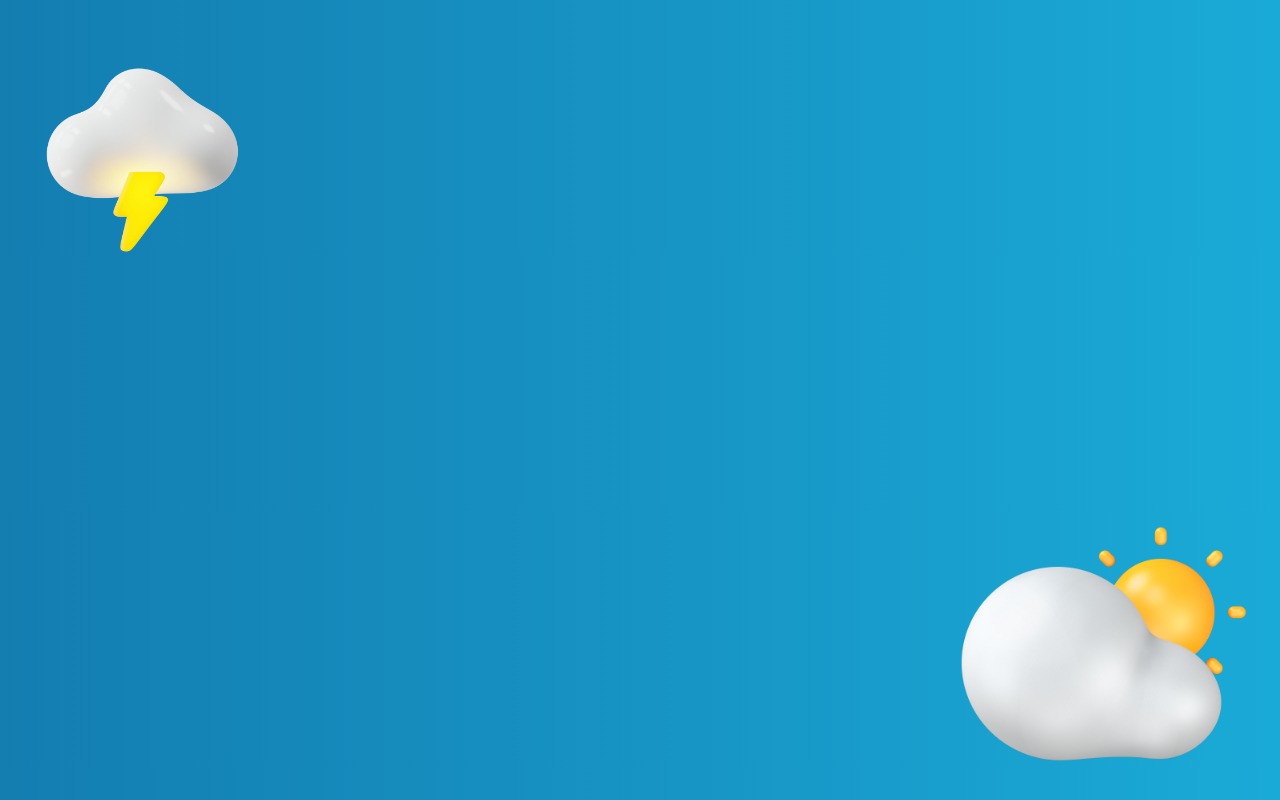
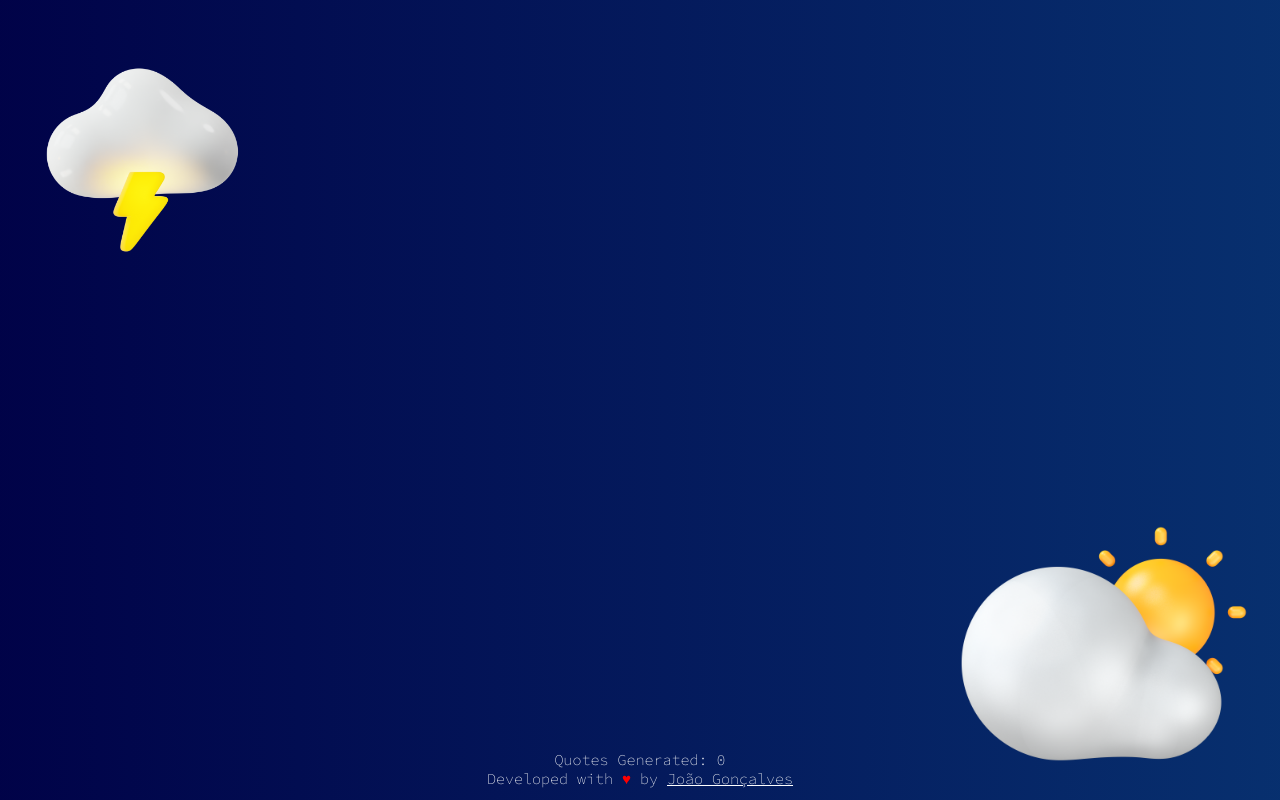
Before and after one commit to j-pcgoncalves/nextjs_quote_generator, a Next.js app: page / in a window 1280 px wide. Built offline with nearby package versions, Linux system fonts and the light colour scheme.

Commit message:
create a footer and install material UI

```diff
--- a/components/QuoteGenerator/QuoteGeneratorElements.tsx
+++ b/components/QuoteGenerator/QuoteGeneratorElements.tsx
@@ -35,3 +35,23 @@ export const BackgroundImage2 = styled(Image)`
     right: -120px;
     bottom: -10px;
 `;
+
+export const FooterCon = styled.div`
+    width: 100vw;
+    height: 50px;
+    text-align: center;
+    font-family: "Source Code Pro", monospace;
+    font-size: 15px;
+    position: absolute;
+    bottom: 0;
+    color: white;
+    z-index: 999999;
+`;
+
+export const FooterLink = styled(Link)`
+    color: white;
+`;
+
+export const RedSpan = styled.span`
+    color: red;
+`;
--- a/package.json
+++ b/package.json
@@ -9,6 +9,9 @@
     "lint": "next lint"
   },
   "dependencies": {
+    "@emotion/react": "^11.11.0",
+    "@emotion/styled": "^11.11.0",
+    "@mui/material": "^5.13.2",
     "@types/node": "20.2.3",
     "@types/react": "18.2.6",
     "@types/react-dom": "18.2.4",
--- a/pages/index.tsx
+++ b/pages/index.tsx
@@ -1,15 +1,25 @@
 import Head from 'next/head'
 import Image from 'next/image'
 import styles from '@/styles/Home.module.css'
+import React, { useState } from 'react'
 
 // Components
-import { BackgroundImage1, BackgroundImage2, GradientBackgroundCon } from '@/components/QuoteGenerator/QuoteGeneratorElements'
+import {
+  BackgroundImage1,
+  BackgroundImage2,
+  FooterCon,
+  FooterLink,
+  GradientBackgroundCon,
+  RedSpan
+} from '@/components/QuoteGenerator/QuoteGeneratorElements'
 
 // Assets
 import Clouds1 from "@/assets/cloud-and-thunder.png"
 import Clouds2 from "@/assets/cloudy-weather.png"
 
 export default function Home() {
+  const [numberOfQuotes, setNumberOfQuotes] = useState<Number | null>(0);
+
   return (
     <>
       <Head>
@@ -33,6 +43,20 @@ export default function Home() {
           alt="cloudybackground2"
         />
 
+        <FooterCon>
+          <>
+            Quotes Generated: {numberOfQuotes}
+            <br />
+            Developed with <RedSpan>♥</RedSpan> by <FooterLink
+                                  href="https://github.com/j-pcgoncalves"
+                                  target="_blank"
+                                  rel="noopener"
+                                >
+                                  João Gonçalves
+                                </FooterLink>
+          </>
+        </FooterCon>
+
       </GradientBackgroundCon>
     </>
   )
```
Also changed, not shown: 1 other file (tests, documents, lock files or other folders).
